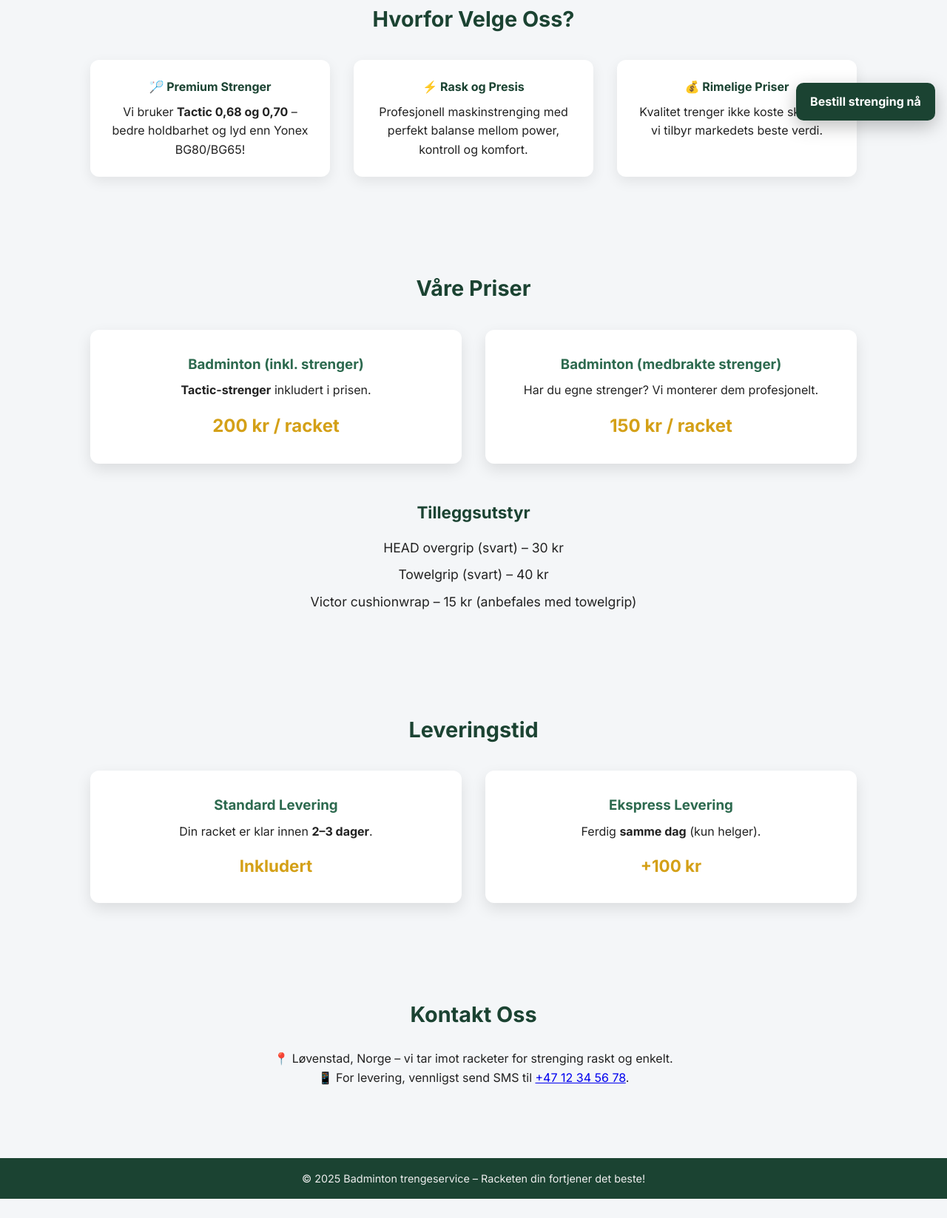
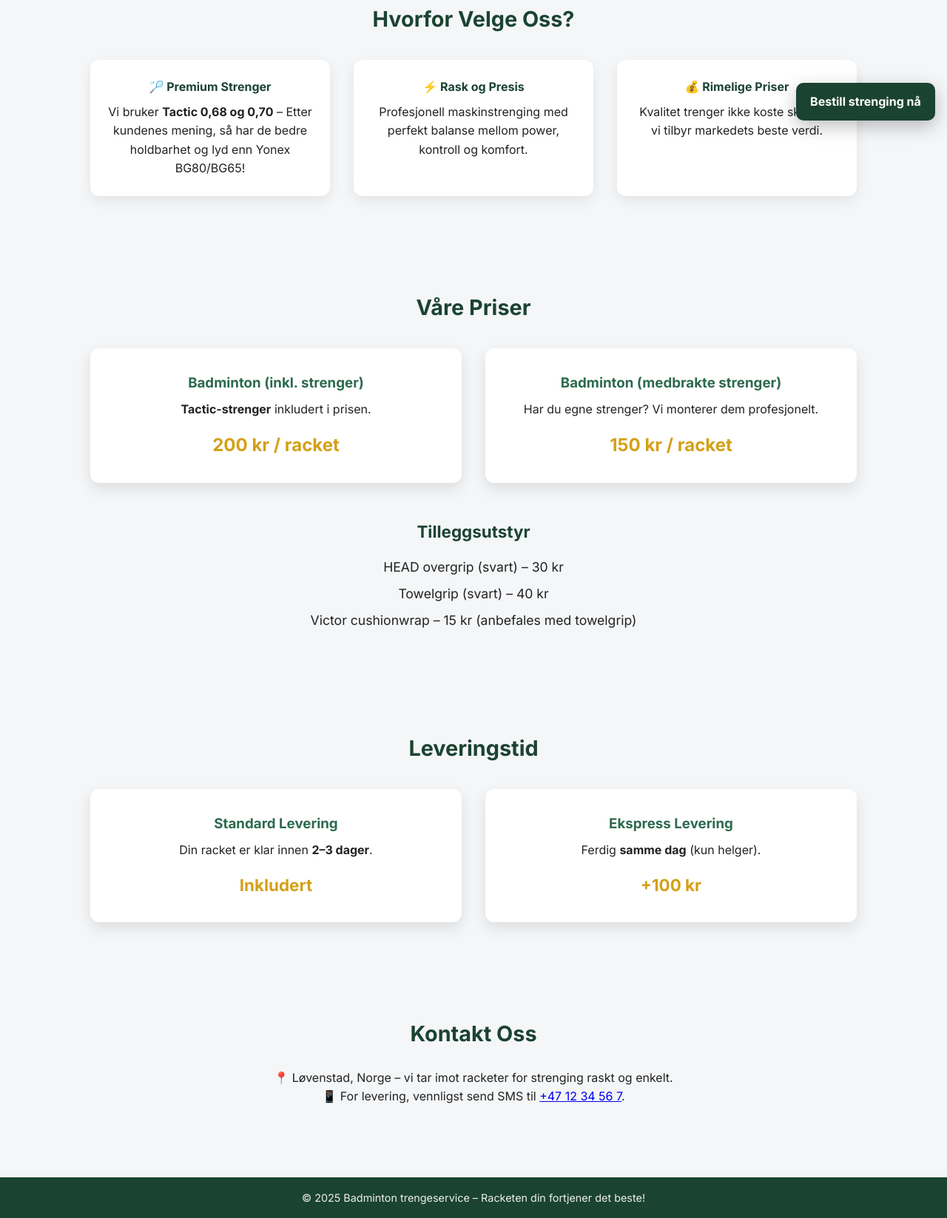
Before and after one commit to Karanveer1309/Badmintonstrenging_nettside, a plain HTML site: page index.html in a window 1280 px wide. Shown: the part 621-2268 px from the top of the page at 74% size. Before the commit the page ends 2242 px from the top, so only its background shows below. Drawn offline with Linux system fonts and the light colour scheme.

```diff
--- a/index.html
+++ b/index.html
@@ -27,7 +27,7 @@
     <div class="benefits">
       <div class="benefit">
         <h4>🏸 Premium Strenger</h4>
-        <p>Vi bruker <strong>Tactic 0,68 og 0,70</strong> – bedre holdbarhet og lyd enn Yonex BG80/BG65!</p>
+        <p>Vi bruker <strong>Tactic 0,68 og 0,70</strong> – Etter kundenes mening, så har de bedre holdbarhet og lyd enn Yonex BG80/BG65!</p>
       </div>
       <div class="benefit">
         <h4>⚡ Rask og Presis</h4>
@@ -85,7 +85,7 @@
     <section id="kontakt">
     <h2>Kontakt Oss</h2>
     <p>📍 Løvenstad, Norge – vi tar imot racketer for strenging raskt og enkelt.</p>
-    <p>📱 For levering, vennligst send SMS til <a href="sms:+4712345678">+47 12 34 56 78</a>.</p>
+    <p>📱 For levering, vennligst send SMS til <a href="sms:+471234567">+47 12 34 56 7</a>.</p>
     </section>
 
   <!-- Sticky CTA -->
```
